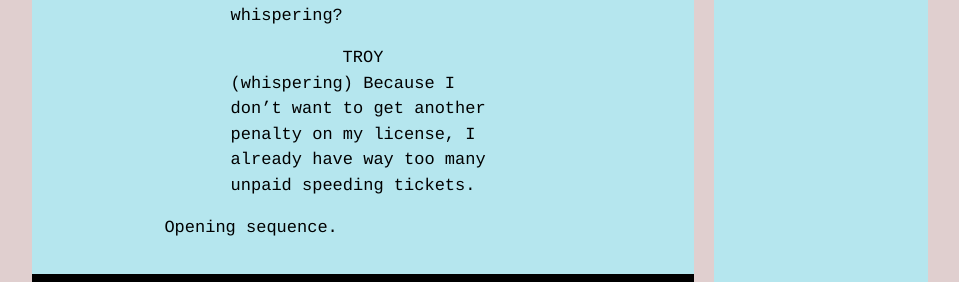
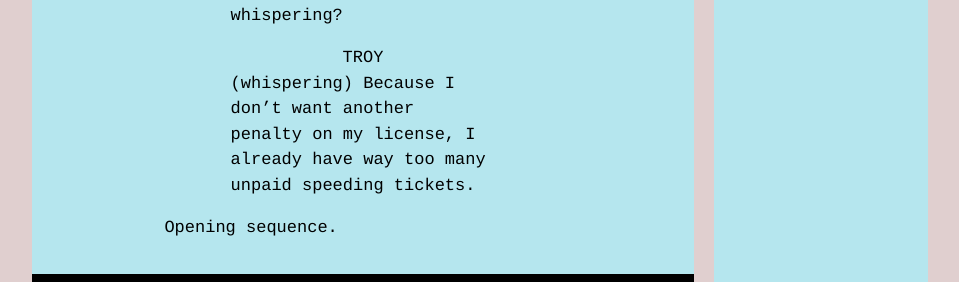
Before and after one commit to cbuchko/old-website, a Jekyll site: the page built from _posts/2021-01-09-community-script.md, in a window 1280 px wide and 900 px high, scrolled down 4625 px. Shown: the part 512-794 px from the top of the window, without its empty margins (160-1119 px from the left). Built offline with Jekyll 4.4.1, drawn with Linux system fonts in a browser that asks for light colours; some of the changed text lies outside the part shown.

Commit message:
more typos

```diff
--- a/_posts/2021-01-09-community-script.md
+++ b/_posts/2021-01-09-community-script.md
@@ -82,5 +82,5 @@ It's not! Do you guys listen to anything I say!?
 <p class = "character"> PIERCE </p>
 Why are you still whispering?
 <p class = "character"> TROY </p>
-(whispering) Because I don't want to get another penalty on my license, I already have way too many unpaid speeding tickets.
+(whispering) Because I don't want another penalty on my license, I already have way too many unpaid speeding tickets.
 <div class = "action">Opening sequence.</div>
```
Also changed, not shown: other parts of _posts/2021-01-09-community-script.md (+1 -1 lines).
